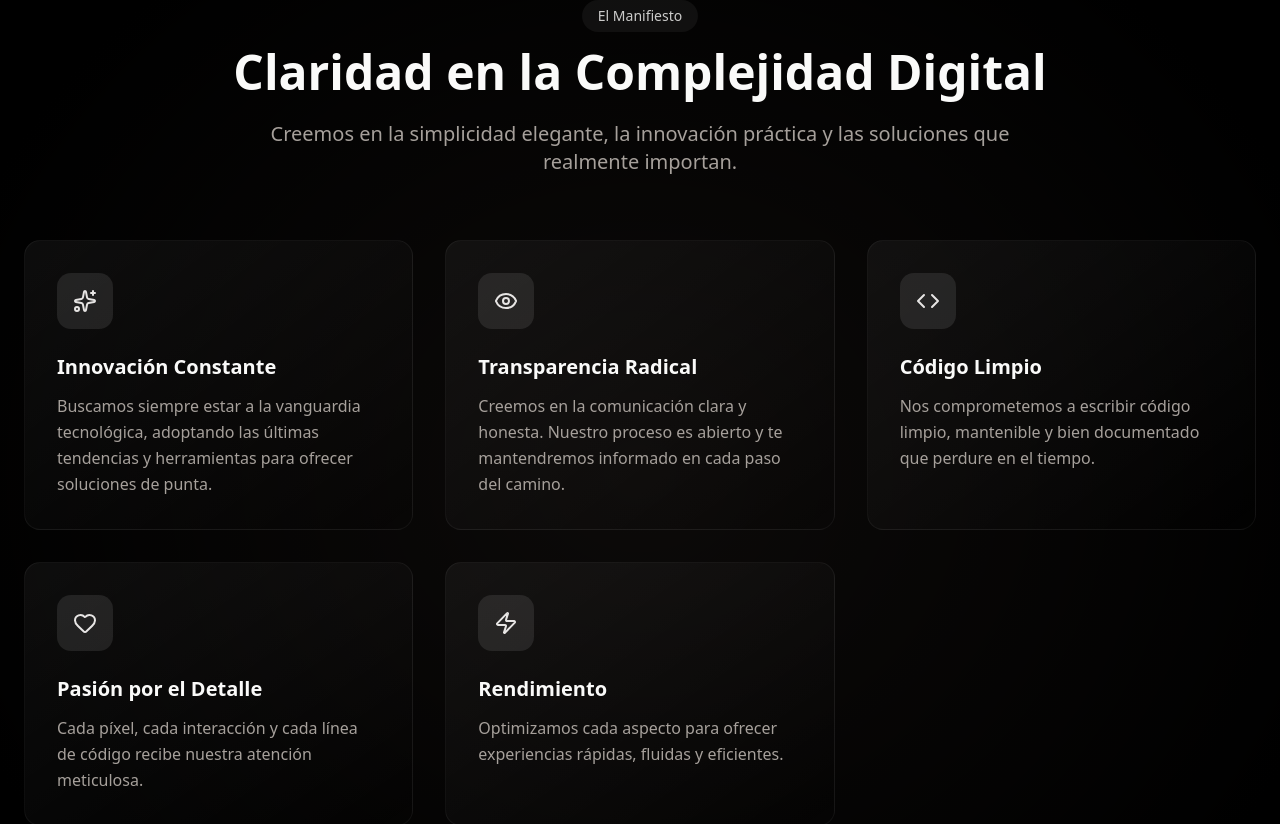
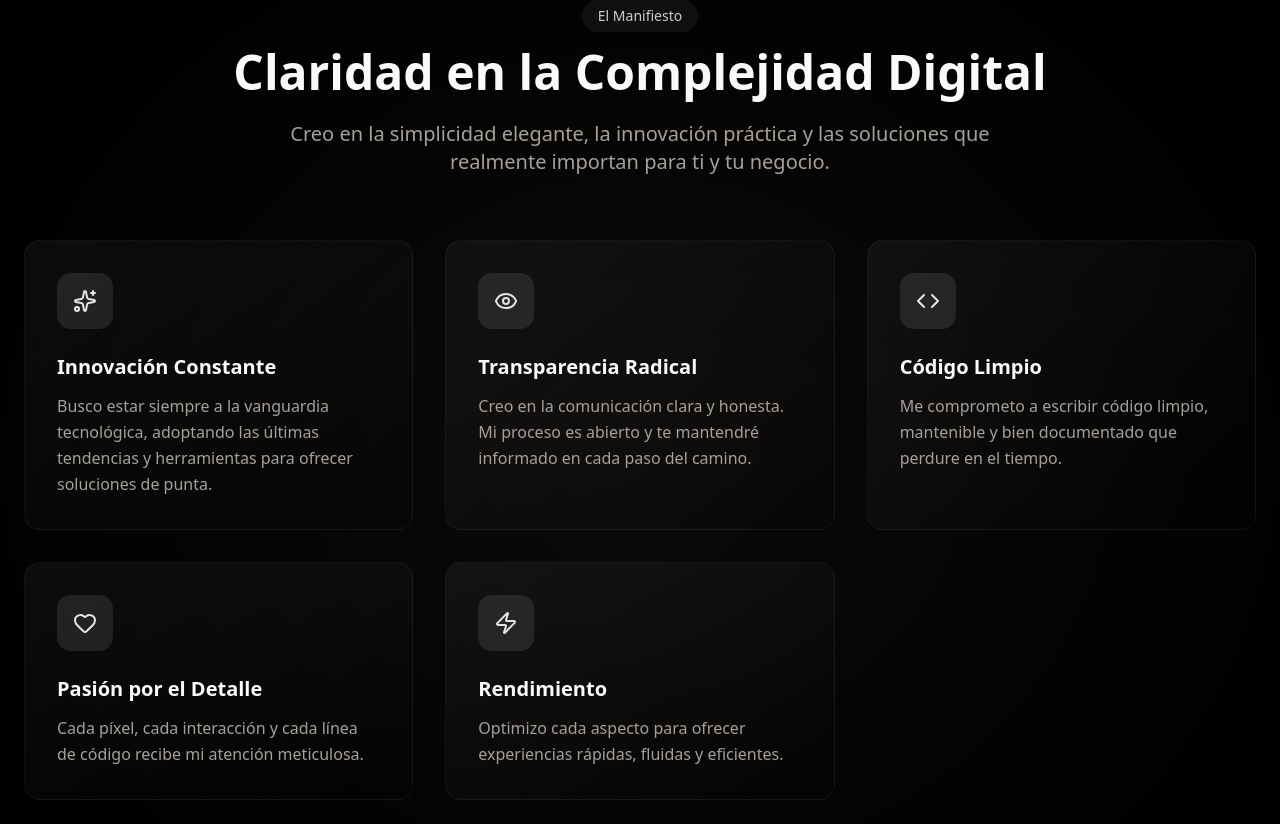
Before and after one commit to heymouoficial/heymou-landing, a Next.js app: page / in a window 1280 px wide. Shown: the part 1180-2004 px from the top of the page. Built offline with nearby package versions, Linux system fonts and the light colour scheme.

Commit message:
feat: agregar scroll suave al botón Trabajemos juntos hacia la sección de contacto

```diff
--- a/src/components/manifesto-section.tsx
+++ b/src/components/manifesto-section.tsx
@@ -15,27 +15,27 @@ const manifestoItems: ManifestoItemType[] = [
   {
     icon: <Sparkles className="w-6 h-6" />,
     title: "Innovación Constante",
-    description: "Buscamos siempre estar a la vanguardia tecnológica, adoptando las últimas tendencias y herramientas para ofrecer soluciones de punta."
+    description: "Busco estar siempre a la vanguardia tecnológica, adoptando las últimas tendencias y herramientas para ofrecer soluciones de punta."
   },
   {
     icon: <Eye className="w-6 h-6" />,
     title: "Transparencia Radical",
-    description: "Creemos en la comunicación clara y honesta. Nuestro proceso es abierto y te mantendremos informado en cada paso del camino."
+    description: "Creo en la comunicación clara y honesta. Mi proceso es abierto y te mantendré informado en cada paso del camino."
   },
   {
     icon: <Code className="w-6 h-6" />,
     title: "Código Limpio",
-    description: "Nos comprometemos a escribir código limpio, mantenible y bien documentado que perdure en el tiempo."
+    description: "Me comprometo a escribir código limpio, mantenible y bien documentado que perdure en el tiempo."
   },
   {
     icon: <Heart className="w-6 h-6" />,
     title: "Pasión por el Detalle",
-    description: "Cada píxel, cada interacción y cada línea de código recibe nuestra atención meticulosa."
+    description: "Cada píxel, cada interacción y cada línea de código recibe mi atención meticulosa."
   },
   {
     icon: <Zap className="w-6 h-6" />,
     title: "Rendimiento",
-    description: "Optimizamos cada aspecto para ofrecer experiencias rápidas, fluidas y eficientes."
+    description: "Optimizo cada aspecto para ofrecer experiencias rápidas, fluidas y eficientes."
   }
 ]
 
@@ -82,8 +82,8 @@ export function ManifestoSection() {
             Claridad en la Complejidad Digital
           </h2>
           <p className="mt-6 text-lg md:text-xl text-muted-foreground max-w-3xl mx-auto">
-            Creemos en la simplicidad elegante, la innovación práctica y las soluciones que
-            realmente importan.
+            Creo en la simplicidad elegante, la innovación práctica y las soluciones que
+            realmente importan para ti y tu negocio.
           </p>
         </div>
 
@@ -94,11 +94,15 @@ export function ManifestoSection() {
         </div>
 
         <div className="text-center mt-16">
-          <Link href="/contacto">
+          <Link href="#contacto" scroll={false}>
             <motion.div
-              className="inline-flex items-center gap-2 px-6 py-3 rounded-full bg-primary/10 text-primary hover:bg-primary/20 border border-primary/20 transition-all group text-lg font-medium"
+              className="inline-flex items-center gap-2 px-6 py-3 rounded-full bg-primary/10 text-primary hover:bg-primary/20 border border-primary/20 transition-all group text-lg font-medium cursor-pointer"
               whileHover={{ scale: 1.02 }}
               whileTap={{ scale: 0.98 }}
+              onClick={(e) => {
+                e.preventDefault();
+                document.getElementById('contacto')?.scrollIntoView({ behavior: 'smooth' });
+              }}
             >
               Trabajemos juntos
               <ArrowRight className="w-5 h-5 group-hover:translate-x-1 transition-transform" />
```
